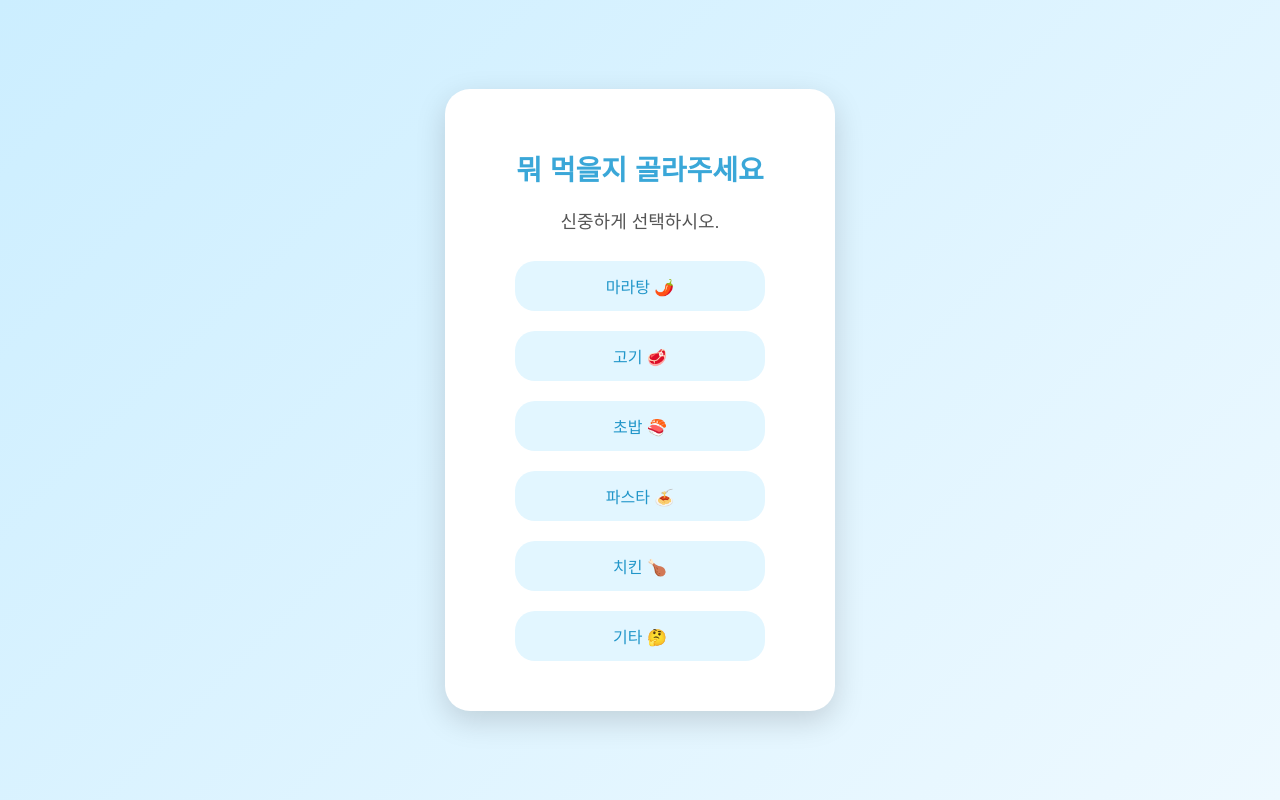
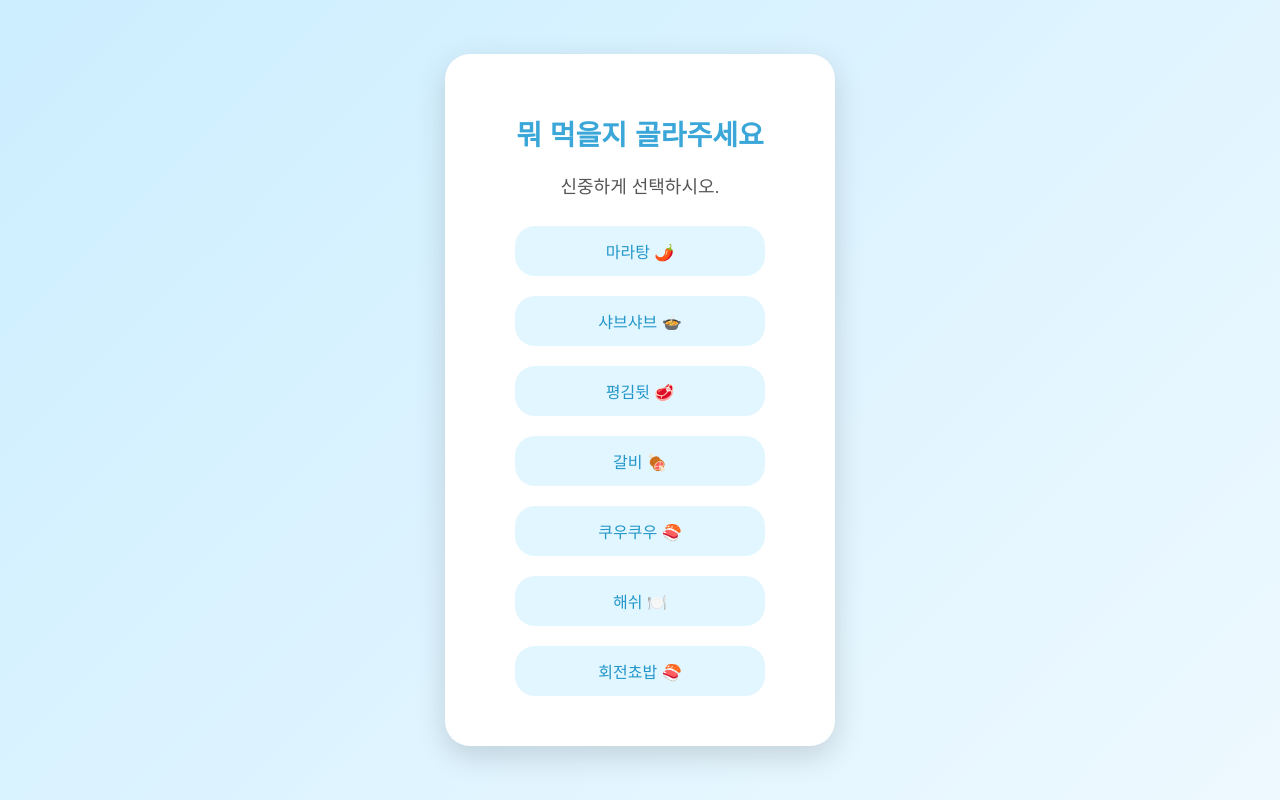
Before and after one commit to lye110502/date, a plain HTML site: page index.html in a window 1280 px wide. Both pictures are taken after a click on the button "예 💕". Drawn offline with Linux system fonts and the light colour scheme.

Commit message:
Update index.html

```diff
--- a/index.html
+++ b/index.html
@@ -97,11 +97,12 @@
     <p>신중하게 선택하시오.</p>
 
     <button class="choice" onclick="finish('마라탕')">마라탕 🌶️</button>
-    <button class="choice" onclick="finish('고기')">고기 🥩</button>
-    <button class="choice" onclick="finish('초밥')">초밥 🍣</button>
-    <button class="choice" onclick="finish('파스타')">파스타 🍝</button>
-    <button class="choice" onclick="finish('치킨')">치킨 🍗</button>
-    <button class="choice" onclick="finish('기타')">기타 🤔</button>
+<button class="choice" onclick="finish('샤브샤브')">샤브샤브 🍲</button>
+<button class="choice" onclick="finish('평김뒷')">평김뒷 🥩</button>
+<button class="choice" onclick="finish('갈비')">갈비 🍖</button>
+<button class="choice" onclick="finish('쿠우쿠우')">쿠우쿠우 🍣</button>
+<button class="choice" onclick="finish('해쉬')">해쉬 🍽️</button>
+<button class="choice" onclick="finish('회전쵸밥')">회전쵸밥 🍣</button>
   </div>
 
   <div class="card hidden" id="final">
```
